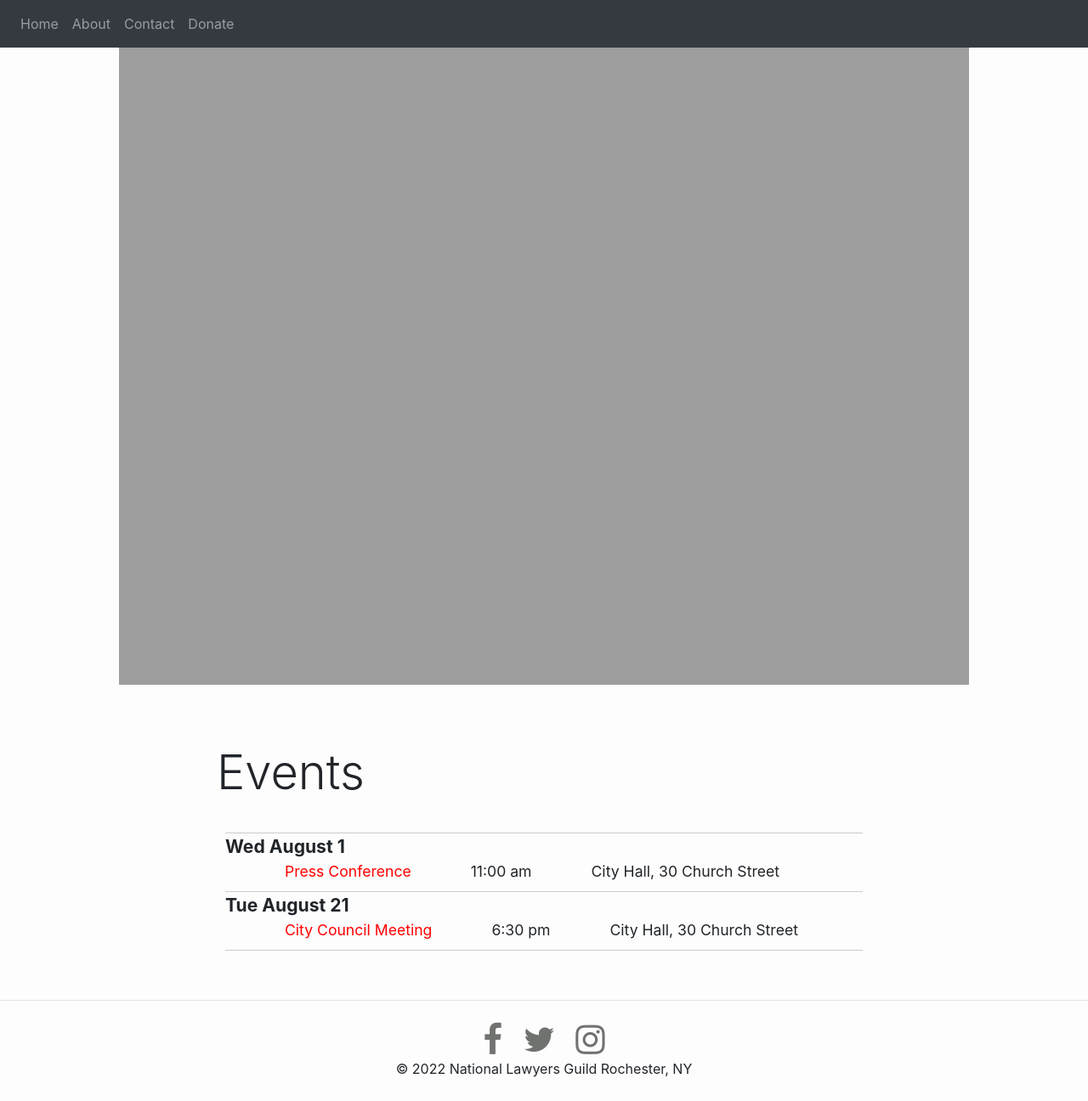
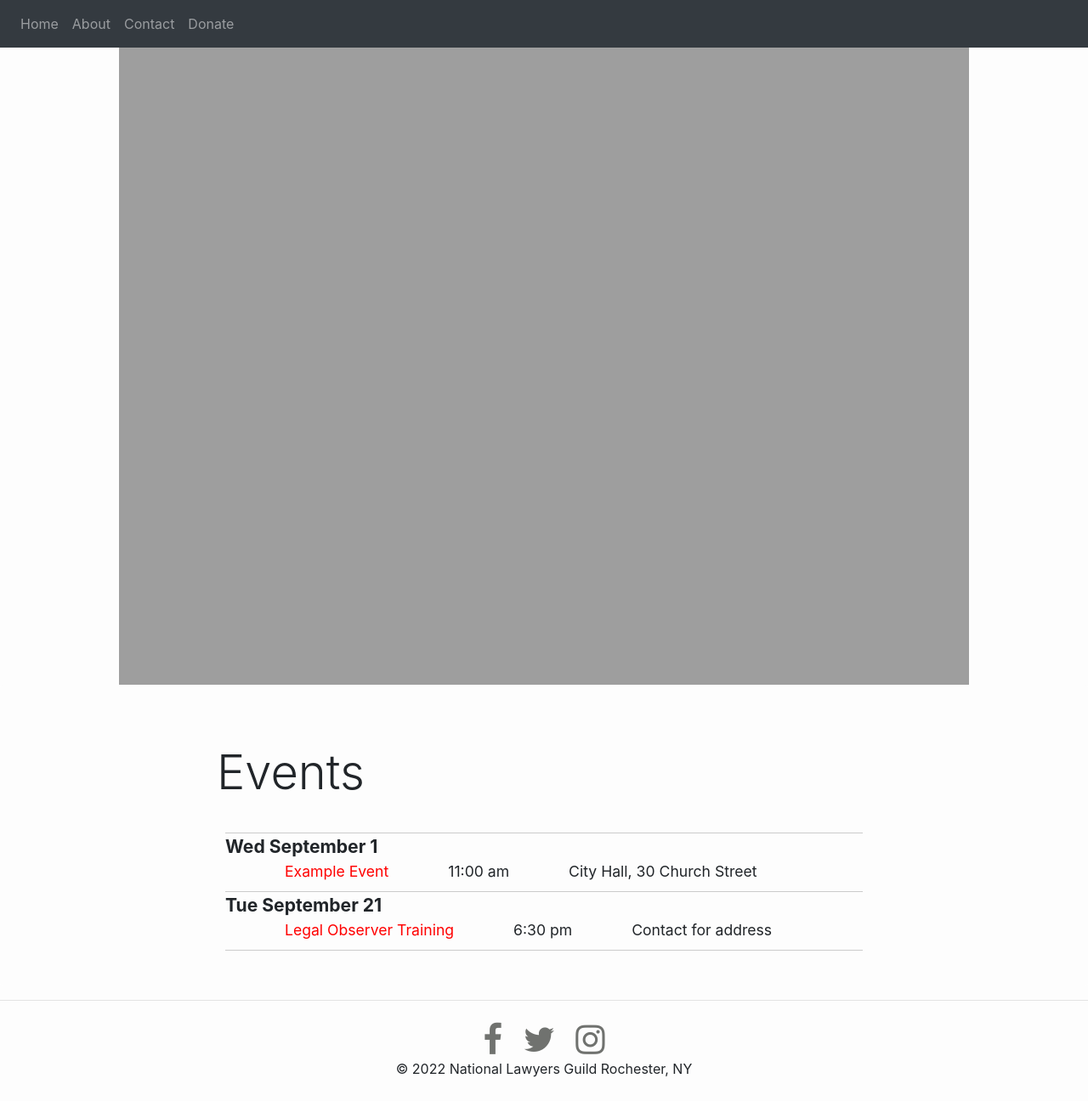
Before and after one commit to christopherbarilla/christopherbarilla.github.io, a Jekyll site: the page built from calendar/index.html, in a window 1280 px wide and 1296 px high. Shown: the whole window at 85% size. Built offline with Jekyll 4.4.1, drawn with Linux system fonts in a browser that asks for light colours; nearby versions of some CDN libraries.

Commit message:
Update index.html

```diff
--- a/calendar/index.html
+++ b/calendar/index.html
@@ -1,16 +1,16 @@
 ---
 layout: default
-title: PAB
+title: NLG
 ---
 
       <div class="jumbotron">
         <div style="width: 100%; max-width: 800px;" class="container events">
           <h1 class="display-4">Events</h1>
 		  <div class="event">
-		  	<div class="event_date">Wed August 1 </div><span class="event_name"><a href="https://www.facebook.com/events/1988538147874345/">Press Conference</a></span><span class="event_time">11:00 am</span><span class="event_location">City Hall, 30 Church Street</span>
+		  	<div class="event_date">Wed September 1 </div><span class="event_name"><a href="https://www.facebook.com/NLGRochester">Example Event</a></span><span class="event_time">11:00 am</span><span class="event_location">City Hall, 30 Church Street</span>
 		  </div>
 		  <div class="event">
-		  	<div class="event_date">Tue August 21</div><span class="event_name"><a href="https://www.facebook.com/events/479159955862294/">City Council Meeting</a></span><span class="event_time">6:30 pm</span><span class="event_location">City Hall, 30 Church Street</span>
+		  	<div class="event_date">Tue September 21</div><span class="event_name"><a href="https://www.facebook.com/NLGRochester">Legal Observer Training</a></span><span class="event_time">6:30 pm</span><span class="event_location">Contact for address</span>
 		  </div>
 
 
```
